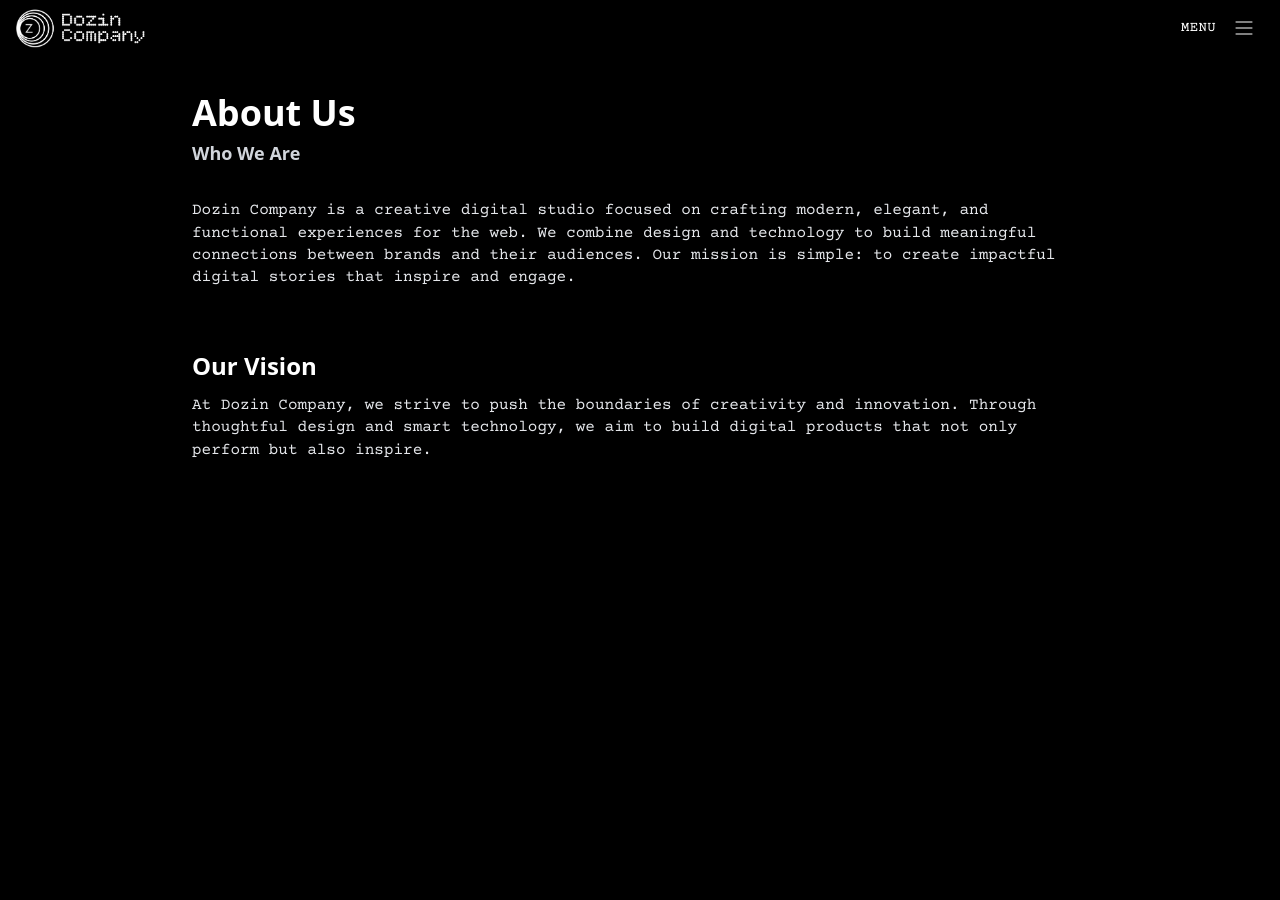
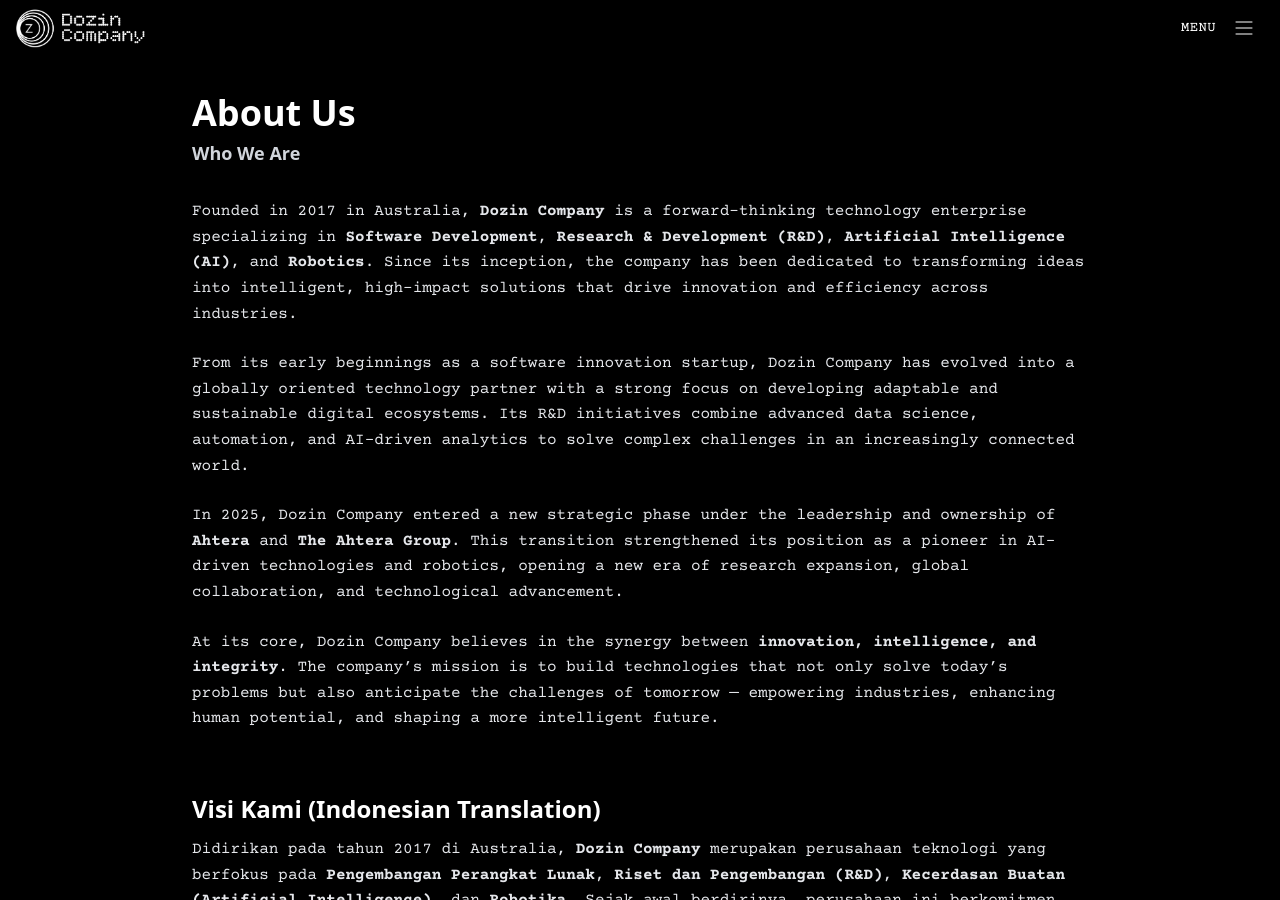
Before and after one commit to dzc11/d, a Jekyll site: the page built from about-us.html, in a window 1280 px wide and 900 px high. Built offline with Jekyll 4.4.1, drawn with Linux system fonts in a browser that asks for light colours; nearby versions of some CDN libraries; some web fonts are replaced; some of the changed text lies outside the part shown.

Commit message:
Update about-us.html

```diff
--- a/about-us.html
+++ b/about-us.html
@@ -10,22 +10,59 @@
       <span class="text-lg text-gray-300">Who We Are</span>
     </h1>
 
-    <p class="text-base leading-[1.4] text-gray-200">
-      Dozin Company is a creative digital studio focused on crafting modern, elegant,
-      and functional experiences for the web. We combine design and technology to build
-      meaningful connections between brands and their audiences. Our mission is simple:
-      to create impactful digital stories that inspire and engage.
+    <p class="text-base leading-[1.6] text-gray-200 mb-6">
+      Founded in 2017 in Australia, <strong>Dozin Company</strong> is a forward-thinking
+      technology enterprise specializing in <strong>Software Development</strong>,
+      <strong>Research & Development (R&D)</strong>, <strong>Artificial Intelligence (AI)</strong>,
+      and <strong>Robotics</strong>. Since its inception, the company has been dedicated to transforming
+      ideas into intelligent, high-impact solutions that drive innovation and efficiency across industries.
+    </p>
+
+    <p class="text-base leading-[1.6] text-gray-200 mb-6">
+      From its early beginnings as a software innovation startup, Dozin Company has evolved into a
+      globally oriented technology partner with a strong focus on developing adaptable and sustainable
+      digital ecosystems. Its R&D initiatives combine advanced data science, automation, and AI-driven
+      analytics to solve complex challenges in an increasingly connected world.
+    </p>
+
+    <p class="text-base leading-[1.6] text-gray-200 mb-6">
+      In 2025, Dozin Company entered a new strategic phase under the leadership and ownership of
+      <strong>Ahtera</strong> and <strong>The Ahtera Group</strong>. This transition strengthened its
+      position as a pioneer in AI-driven technologies and robotics, opening a new era of research
+      expansion, global collaboration, and technological advancement.
+    </p>
+
+    <p class="text-base leading-[1.6] text-gray-200">
+      At its core, Dozin Company believes in the synergy between
+      <strong>innovation, intelligence, and integrity</strong>. The company’s mission is to build
+      technologies that not only solve today’s problems but also anticipate the challenges of tomorrow —
+      empowering industries, enhancing human potential, and shaping a more intelligent future.
     </p>
 
     <div class="mt-16">
       <h2 class="text-2xl font-bold leading-[1.05] mb-4 text-white">
-        Our Vision
+        Visi Kami (Indonesian Translation)
       </h2>
 
-      <p class="text-base leading-[1.4] text-gray-200">
-        At Dozin Company, we strive to push the boundaries of creativity and innovation.
-        Through thoughtful design and smart technology, we aim to build digital products
-        that not only perform but also inspire.
+      <p class="text-base leading-[1.6] text-gray-200 mb-6">
+        Didirikan pada tahun 2017 di Australia, <strong>Dozin Company</strong> merupakan perusahaan
+        teknologi yang berfokus pada <strong>Pengembangan Perangkat Lunak</strong>,
+        <strong>Riset dan Pengembangan (R&D)</strong>, <strong>Kecerdasan Buatan (Artificial Intelligence)</strong>,
+        dan <strong>Robotika</strong>. Sejak awal berdirinya, perusahaan ini berkomitmen untuk mengubah ide-ide
+        inovatif menjadi solusi cerdas yang berdampak tinggi bagi industri modern.
+      </p>
+
+      <p class="text-base leading-[1.6] text-gray-200 mb-6">
+        Pada tahun 2025, Dozin Company secara resmi berada di bawah kepemimpinan
+        <strong>Ahtera</strong> dan <strong>The Ahtera Group</strong>, membuka babak baru dalam
+        pengembangan riset, kolaborasi global, dan inovasi lintas industri.
+      </p>
+
+      <p class="text-base leading-[1.6] text-gray-200">
+        Dengan semangat <strong>inovasi, kecerdasan, dan integritas</strong>, Dozin Company berkomitmen
+        untuk menciptakan teknologi yang tidak hanya menjawab kebutuhan hari ini, tetapi juga
+        mempersiapkan dunia menghadapi tantangan masa depan — memberdayakan industri, memperkuat potensi
+        manusia, dan membentuk masa depan yang lebih cerdas.
       </p>
     </div>
   </div>
```
